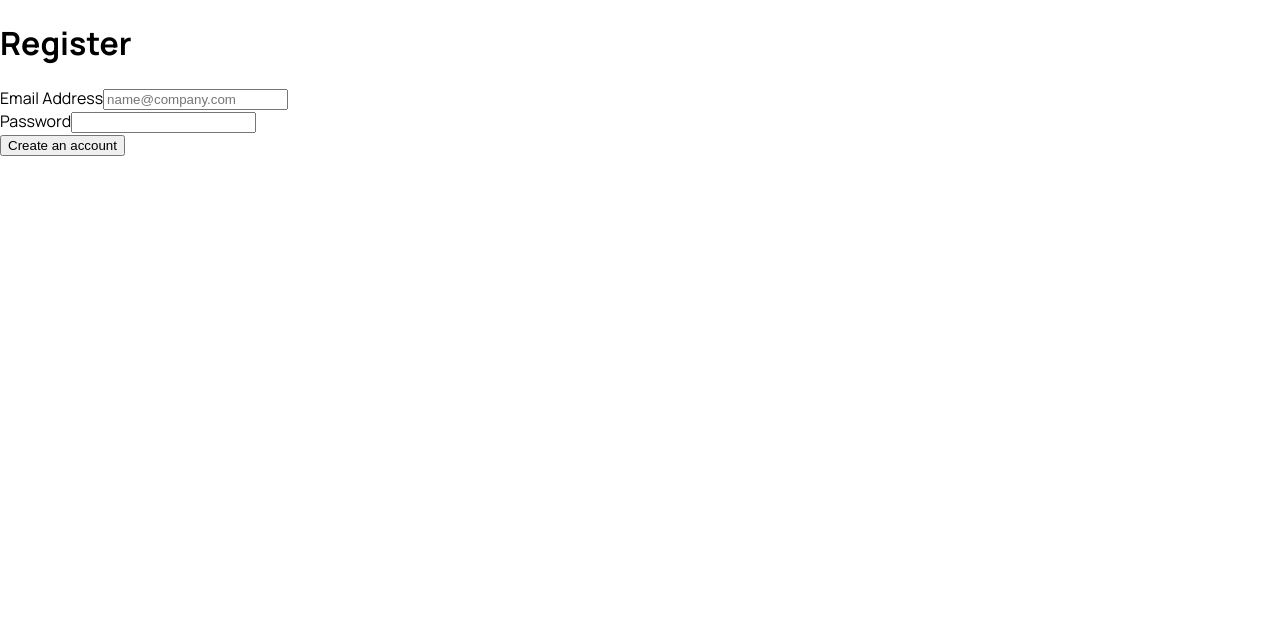
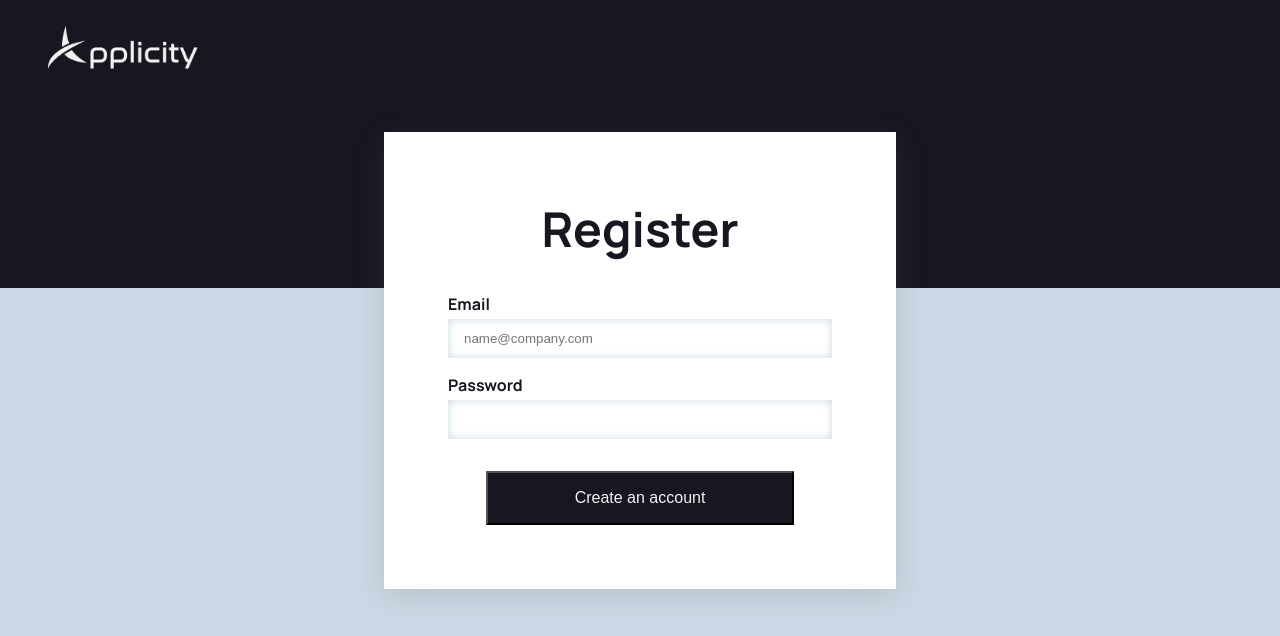
Before and after one commit to Dania-h/shellhacks-applicity, a React (Create React App) app: page /register in a window 1280 px wide. Shown: the top 636 px of the page. Built offline with nearby package versions, Linux system fonts and the light colour scheme; no server answers.

Commit message:
Finished registration page.

```diff
--- a/src/components/About/About.jsx
+++ b/src/components/About/About.jsx
@@ -1,12 +1,19 @@
 import "../About/About.scss";
 import diagonalBot from "../../assets/images/diagonal-bot.png";
+import Aos from "aos";
+import 'aos/dist/aos.css'
 
 function About() {
+
+    Aos.init({
+        duration: 800
+    });
+
     return (
         <section className="about">
             <img className="about__diagonalBot" src={diagonalBot} alt="bg design accent" />
-            <h2 className="about__heading">ABOUT US</h2>
-            <p className="about__paragraph">At Applicity, we're dedicated to simplifying your job search and empowering you to make informed career choices.</p>
+            <h2 className="about__heading" data-aos="fade-up">ABOUT US</h2>
+            <p className="about__paragraph" data-aos="fade-up" data-aos-delay="200">At Applicity, we're dedicated to simplifying your job search and empowering you to make informed career choices.</p>
         </section>
     );
 }
--- a/src/components/About/About.scss
+++ b/src/components/About/About.scss
@@ -2,7 +2,8 @@
 
 .about {
   background-color: $seconday-light;
-  padding: 3rem 8rem;
+  padding: 8rem;
+  padding-bottom: 4rem;
   position: relative;
 
   &__diagonalBot {
--- a/src/components/Hero/Hero.jsx
+++ b/src/components/Hero/Hero.jsx
@@ -15,8 +15,8 @@ function Hero() {
         <section className="hero">
             <h1 className="hero__heading" data-aos="fade-right">WELCOME TO YOUR NEXT JOB</h1>
             <h4 className="hero__subheading" data-aos="fade-left" data-aos-delay="200">One stop for tracking your applications and finding the best company for you.</h4>
-            <Link to={"/dashboard"}>
-                <button className="hero__button" data-aos="fade-up">GET STARTED
+            <Link to={"/register"}>
+                <button className="hero__button">GET STARTED
                     <img className="hero__button--arrow" src={arrowUpright} alt="arrow icon" />
                 </button>
             </Link>
--- a/src/components/Sidekick/Sidekick.jsx
+++ b/src/components/Sidekick/Sidekick.jsx
@@ -3,7 +3,7 @@ import diagonalBot from "../../assets/images/diagonal-bot.png";
 import keepTrack from "../../assets/images/keep-track.png";
 import standards from "../../assets/images/standards.png";
 import Aos from "aos";
-import 'aos/dist/aos.css'
+import 'aos/dist/aos.css';
 
 
 function Sidekick() {
@@ -15,7 +15,7 @@ function Sidekick() {
     return (
         <section className="sidekick">
             {/* <img className="sidekick__diagonalBot" src={diagonalBot} alt="bg design accent" /> */}
-            <h2 className="sidekick__heading">WHAT CAN WE DO FOR YOU?</h2>
+            <h2 className="sidekick__heading" data-aos="fade-up">WHAT CAN WE DO FOR YOU?</h2>
             <div className="sidekick__features">
                 <div className="sidekick__feature" data-aos="fade-right" >
                     <div className="sidekick__feature-info">
--- a/src/pages/Register.jsx
+++ b/src/pages/Register.jsx
@@ -1,6 +1,11 @@
+import "../styles/Register.scss";
+import logo from "../assets/logo.png";
+import Aos from "aos";
+import 'aos/dist/aos.css';
+
 import { useState } from 'react';
 import { useSignUp } from '@clerk/clerk-react';
-import { useNavigate } from "react-router-dom";
+import { useNavigate, Link } from "react-router-dom";
 
 const Register = () => {
     const { isLoaded, signUp, setActive } = useSignUp();
@@ -86,32 +91,41 @@ const Register = () => {
         }
     };
 
+    Aos.init({
+        duration: 800
+    });
+
     return (
-        <div className='border p-5 rounded' style={{ width: '500px' }}>
-            <h1 className='text-2xl mb-4'>Register</h1>
+        <section className="registration-body">
+            <div className='registration-background'></div>
+            <Link to={"/"}>
+                <img className="registration-logo" src={logo} alt="Applicity logo" />
+            </Link>
+            <div className='register' data-aos="zoom-out">
+                <h1 className='register__heading'>Register</h1>
                 {!pendingVerification && (
-                <form onSubmit={handleSubmit} className='space-y-4 md:space-y-6'>
-                    <div>
+                    <form onSubmit={handleSubmit} className='register__form'>
+                        <div className='register__form-email register__form-field'>
                             <label
                                 htmlFor='email'
-                            className='block mb-2 text-sm font-medium text-gray-900'
+                                className='register__form-email-label register__form-label'
                             >
-                            Email Address
+                                Email
                             </label>
                             <input
                                 type='email'
                                 name='email'
                                 id='email'
                                 onChange={(e) => setEmailAddress(e.target.value)}
-                            className='bg-gray-50 border border-gray-300 text-gray-900 sm:text-sm rounded-lg focus:ring-blue-600 focus:border-blue-600 block w-full p-2.5'
+                                className='register__form-email-input register__form-input'
                                 placeholder='name@company.com'
                                 required={true}
                             />
                         </div>
-                    <div>
+                        <div className='register__form-password register__form-field'>
                             <label
                                 htmlFor='password'
-                            className='block mb-2 text-sm font-medium text-gray-900'
+                                className='register__form-password-label register__form-label'
                             >
                                 Password
                             </label>
@@ -120,13 +134,13 @@ const Register = () => {
                                 name='password'
                                 id='password'
                                 onChange={(e) => setPassword(e.target.value)}
-                            className='bg-gray-50 border border-gray-300 text-gray-900 sm:text-sm rounded-lg block w-full p-2.5'
+                                className='register__form-password-input register__form-input'
                                 required={true}
                             />
                         </div>
                         <button
                             type='submit'
-                        className='w-full text-white bg-blue-600 hover:bg-blue-700 font-medium rounded-lg text-sm px-5 py-2.5 text-center'
+                            className='register__form-button'
                         >
                             Create an account
                         </button>
@@ -152,6 +166,7 @@ const Register = () => {
                     </div>
                 )}
             </div>
+        </section>
     );
 };
 
--- /dev/null
+++ b/src/styles/Register.scss
@@ -0,0 +1,82 @@
+@use "../styles/partials/variables" as *;
+
+.registration {
+  &-body {
+    background-color: $seconday-light;
+    height: 100vh;
+    display: flex;
+    justify-content: center;
+    align-items: center;
+  }
+
+  &-background {
+    background-color: $primary-dark;
+    position: absolute;
+    top: 0;
+    width: 100%;
+    height: 18rem;
+  }
+
+  &-logo {
+    width: 150px;
+    position: absolute;
+    top: 1.6rem;
+    left: 3rem;
+  }
+}
+
+.register {
+  background-color: white;
+  position: relative;
+  margin-top: -5rem;
+  width: 30%;
+  padding: 4rem;
+  height: fit-content;
+  display: flex;
+  flex-direction: column;
+  align-items: center;
+  box-shadow: rgba(100, 100, 111, 0.2) 0px 7px 29px 0px;
+
+  &__heading {
+    color: $primary-dark;
+    font-size: 3rem;
+    margin: 0;
+    padding-bottom: 2rem;
+  }
+
+  &__form {
+    width: 100%;
+    display: flex;
+    flex-direction: column;
+    justify-content: center;
+
+    &-field {
+      display: flex;
+      flex-direction: column;
+      padding-bottom: 1rem;
+    }
+
+    &-label {
+      font-size: 1rem;
+      padding-bottom: 0.25rem;
+      color: $primary-dark;
+      font-weight: 700;
+    }
+
+    &-input {
+      padding: 0.75rem 1rem;
+      border: none;
+      box-shadow: inset 0 0 10px $seconday-light;
+    }
+
+    &-button {
+      background-color: $primary-dark;
+      color: $primary-light;
+      padding: 1rem 2rem;
+      margin-top: 1rem;
+      font-size: 1rem;
+      width: 80%;
+      margin: 1rem auto 0 auto;
+    }
+  }
+}
```
Lines whose indentation alone changed are shown as unchanged.
